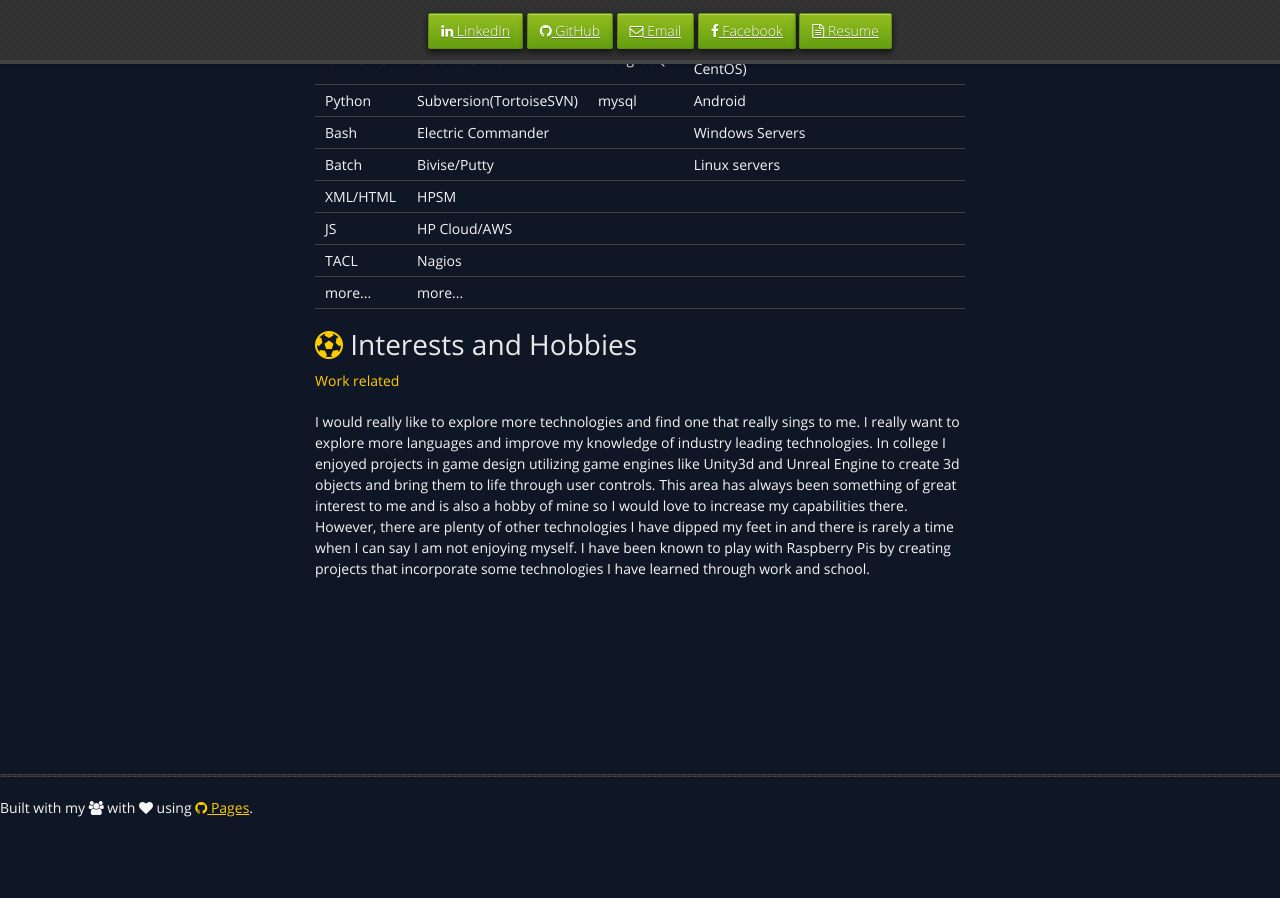
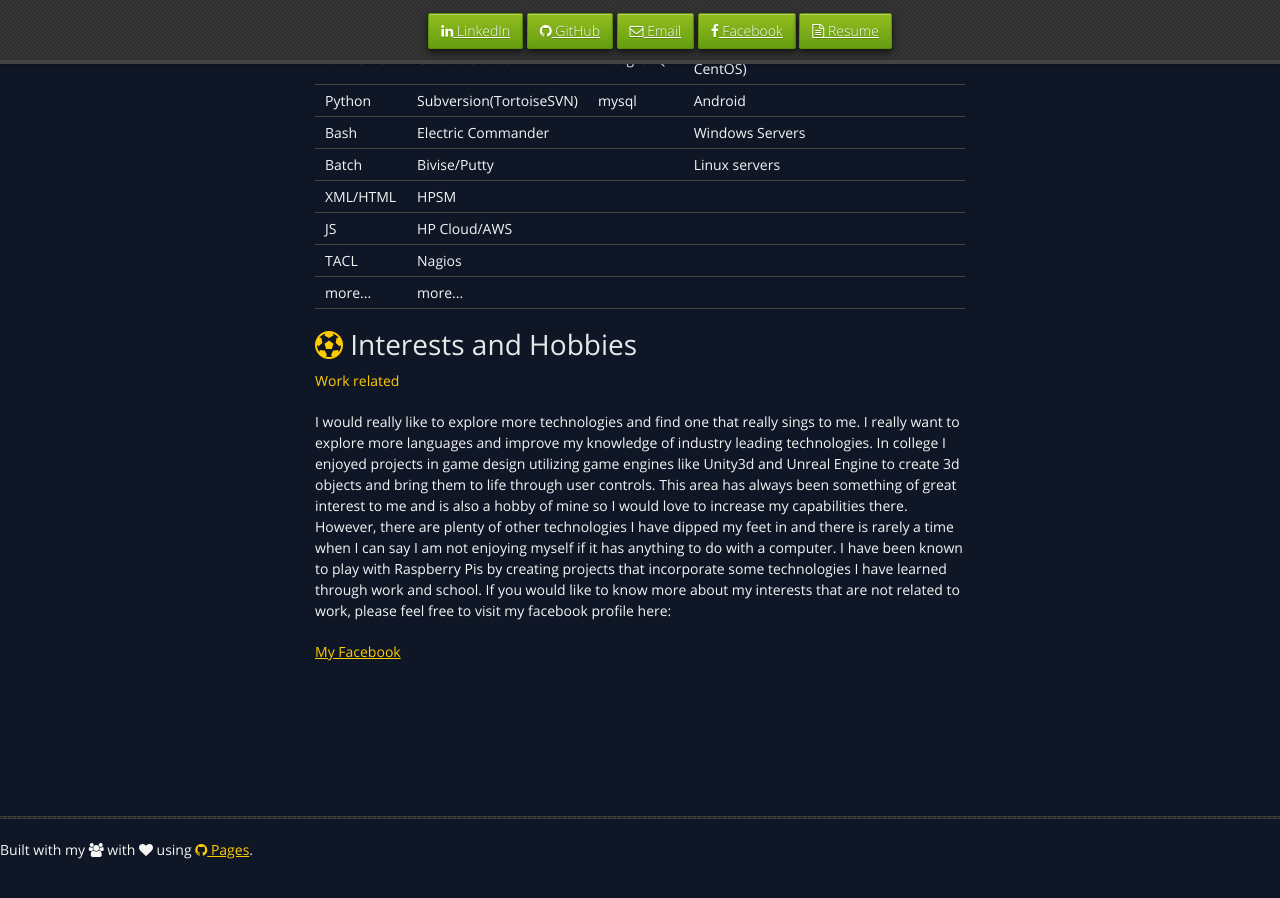
Before and after one commit to acouvion/acouvion.github.io, a Jekyll site: the page built from index.html, in a window 1280 px wide and 900 px high, scrolled down 1422 px. Built offline with Jekyll 4.4.1, drawn with Linux system fonts in a browser that asks for light colours; before the commit the page ends 2280 px from its top, so only the background shows below that.

Commit message:
moreImprovements3

```diff
--- a/index.html
+++ b/index.html
@@ -234,7 +234,8 @@
 
     <h1><a id="interests-and-hobbies" class="anchor" href="#interests-and-hobbies" aria-hidden="true"><span aria-hidden="true" class="octicon octicon-link"></span><i class="fa fa-futbol-o" aria-hidden="true"></i></a> Interests and Hobbies</h1>
     <p><strong>Work related</strong></p>
-	<p>I would really like to explore more technologies and find one that really sings to me. I really want to explore more languages and improve my knowledge of industry leading technologies. In college I enjoyed projects in game design utilizing game engines like Unity3d and Unreal Engine to create 3d objects and bring them to life through user controls. This area has always been something of great interest to me and is also a hobby of mine so I would love to increase my capabilities there. However, there are plenty of other technologies I have dipped my feet in and there is rarely a time when I can say I am not enjoying myself. I have been known to play with Raspberry Pis by creating projects that incorporate some technologies I have learned through work and school. </p>
+	<p>I would really like to explore more technologies and find one that really sings to me. I really want to explore more languages and improve my knowledge of industry leading technologies. In college I enjoyed projects in game design utilizing game engines like Unity3d and Unreal Engine to create 3d objects and bring them to life through user controls. This area has always been something of great interest to me and is also a hobby of mine so I would love to increase my capabilities there. However, there are plenty of other technologies I have dipped my feet in and there is rarely a time when I can say I am not enjoying myself if it has anything to do with a computer. I have been known to play with Raspberry Pis by creating projects that incorporate some technologies I have learned through work and school. If you would like to know more about my interests that are not related to work, please feel free to visit my facebook profile here:</p>
+	<a href="https://www.facebook.com/BigCoov">My Facebook</a>
 
 
 
```
